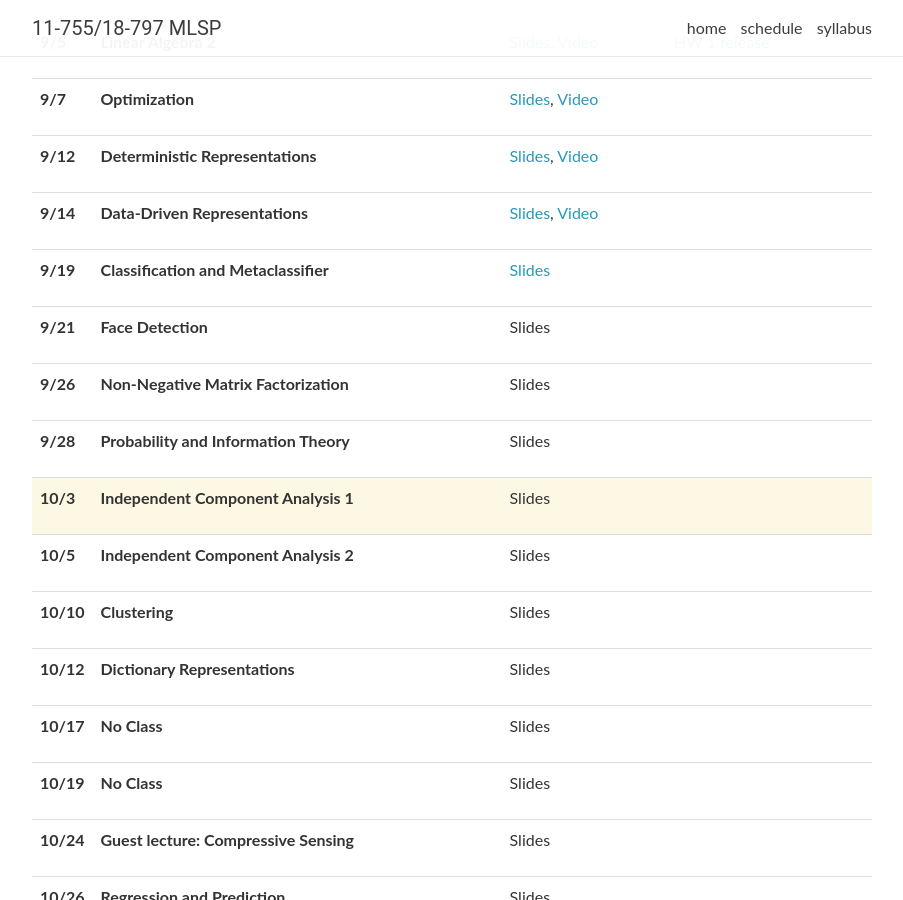
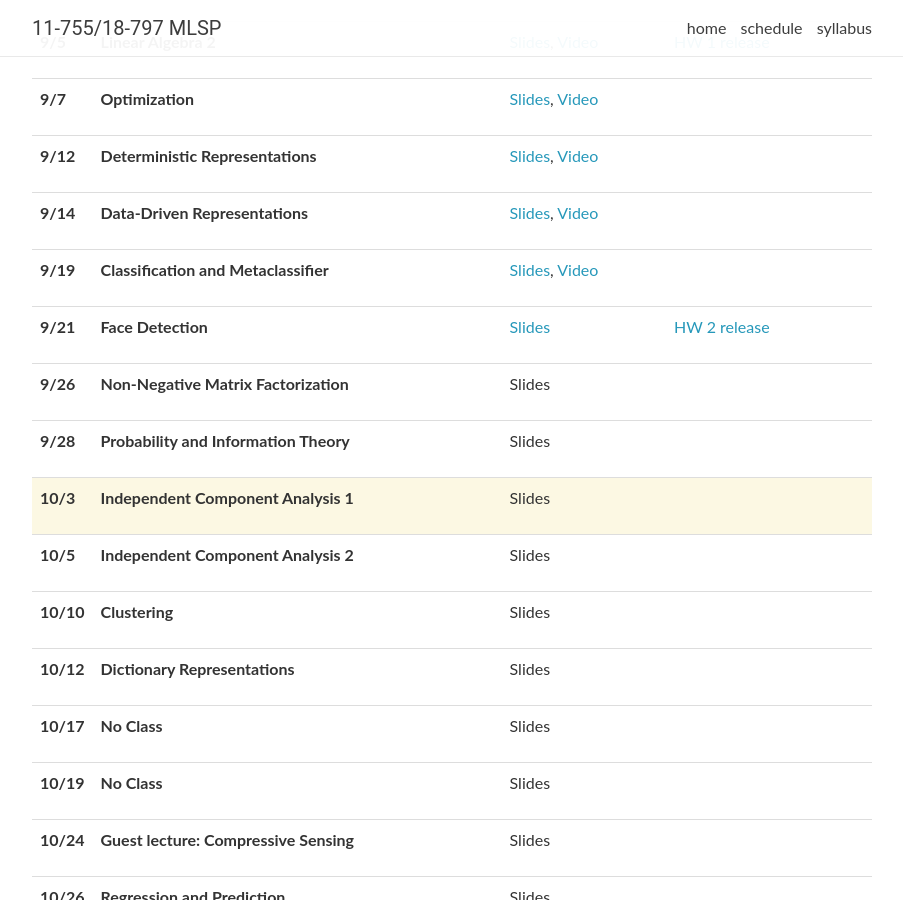
Before and after one commit to cmu-mlsp/cmu-11-755-website, a Jekyll site: the page built from fall2023/_pages/schedule.md, in a window 1280 px wide and 900 px high, scrolled down 346 px. Shown: the whole window, without its empty margins (188-1091 px from the left). Built offline with Jekyll 4.4.1, drawn with Linux system fonts in a browser that asks for light colours; nearby versions of some CDN libraries; comment, search, counter and statistics services are not loaded.

Commit message:
lectures and HW2 update

```diff
--- a/_data/lectures_2023.yml
+++ b/_data/lectures_2023.yml
@@ -58,7 +58,7 @@
     <strong>Classification and Metaclassifier</strong>
   topics:
   lectures: >
-    <a href="https://piazza.com/class_profile/get_resource/lltl7rebh4r4p1/lmp221x0948496">Slides</a>
+    <a href="https://piazza.com/class_profile/get_resource/lltl7rebh4r4p1/lmp221x0948496">Slides</a>, <a href="https://youtu.be/SjUnAg-cO5k">Video</a>
   readings:
   Homeworks:
 
@@ -67,9 +67,9 @@
     <strong>Face Detection</strong>
   topics:
   lectures: >
-    Slides
+    <a href="https://piazza.com/class_profile/get_resource/lltl7rebh4r4p1/lmvgc57hbqf55x">Slides</a>
   readings:
-  Homeworks:
+  Homeworks: <a href="https://piazza.com/class_profile/get_resource/lltl7rebh4r4p1/lmvg5gov3azf5">HW 2 release</a>
 
 - date: 9/26
   title: >
```
